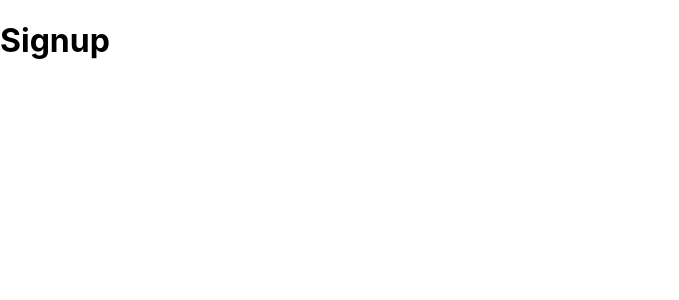
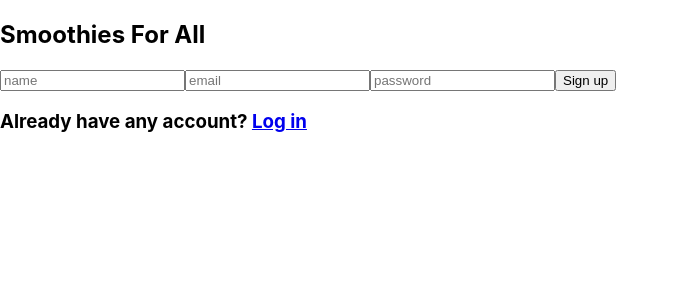
Before and after one commit to ChicoState/Smoothies-for-All, a React (Create React App) app in the folder web-client/: page /signup in a window 1280 px wide. Shown: the top 300 px of the page, without its empty margins (0-679 px from the left). Built offline with nearby package versions, Linux system fonts and the light colour scheme.

Commit message:
Worked on the login/signup/profile pages

```diff
--- a/web-client/src/components/screens/Login.js
+++ b/web-client/src/components/screens/Login.js
@@ -1,10 +1,22 @@
 import React from 'react'
+import { Link } from 'react-router-dom'
 
-const Login = ()=>{
+const Login = () =>{
     return(
-        <h1>Login</h1>
-    )
-}
+        <div className="mycard">
+            <div className ="card auth-card">
+                <h2> Smoothies For All </h2>
+                <input type="text" placeholder="email"/>
+                <input type="text" placeholder="password"/>
+                <button className="btn waves-effect waves-light"> Login </button>
+            </div>
+            <div className='signup auth-card'>
+                <h3>Don't have an account? <Link to='/signup'>Sign Up</Link></h3>
+            </div>
+
+            </div>
+    );
+};
 
 
 export default Login
--- a/web-client/src/components/screens/Profile.js
+++ b/web-client/src/components/screens/Profile.js
@@ -2,7 +2,24 @@ import React from 'react'
 
 const Profile = ()=>{
     return(
-        <h1>Profile</h1>
+        <div>
+            <div style={{display:"flex", justifyContent:"space-around",margin:"18px 0px", borderBottom:"1px solid grey"}}>
+                <div>
+                    <img style={{width:"160px", height:"160px", borderRadius:"80px"}}
+                    src='https://images.unsplash.com/photo-1682686581220-689c34afb6ef?q=80&w=2070&auto=format&fit=crop&ixlib=rb-4.0.3&ixid=M3wxMjA3fDF8MHxwaG90by1wYWdlfHx8fGVufDB8fHx8fA%3D%3D'
+                    />
+                </div>
+                <div>
+                    <h4> Steven Thao</h4>
+                    <div style={{display:"flex", justifyContent:"space-between", width:"108%"}}>
+                        <h6>50 post</h6>
+                        <h6>50 followers</h6>
+                        <h6>500 following</h6>
+                    </div>
+                </div>
+
+            </div>
+        </div>
     )
 }
 
--- a/web-client/src/components/screens/Signup.js
+++ b/web-client/src/components/screens/Signup.js
@@ -1,8 +1,20 @@
 import React from 'react'
+import { Link } from 'react-router-dom'
 
 const Signup = ()=>{
     return(
-        <h1>Signup</h1>
+        <div className="mycard">
+            <div className="card auth-card">
+                <h2> Smoothies For All </h2>
+                <input type="text" placeholder="name"/>
+                <input type="text" placeholder="email"/>
+                <input type="text" placeholder="password"/>
+                <button class="btn waves-effect waves-light"> Sign up </button>
+            </div>
+            <div className='signup auth-card'>
+                <h3>Already have any account? <Link to='/login'>Log in</Link></h3>
+            </div>
+        </div>
     )
 }
 
```
